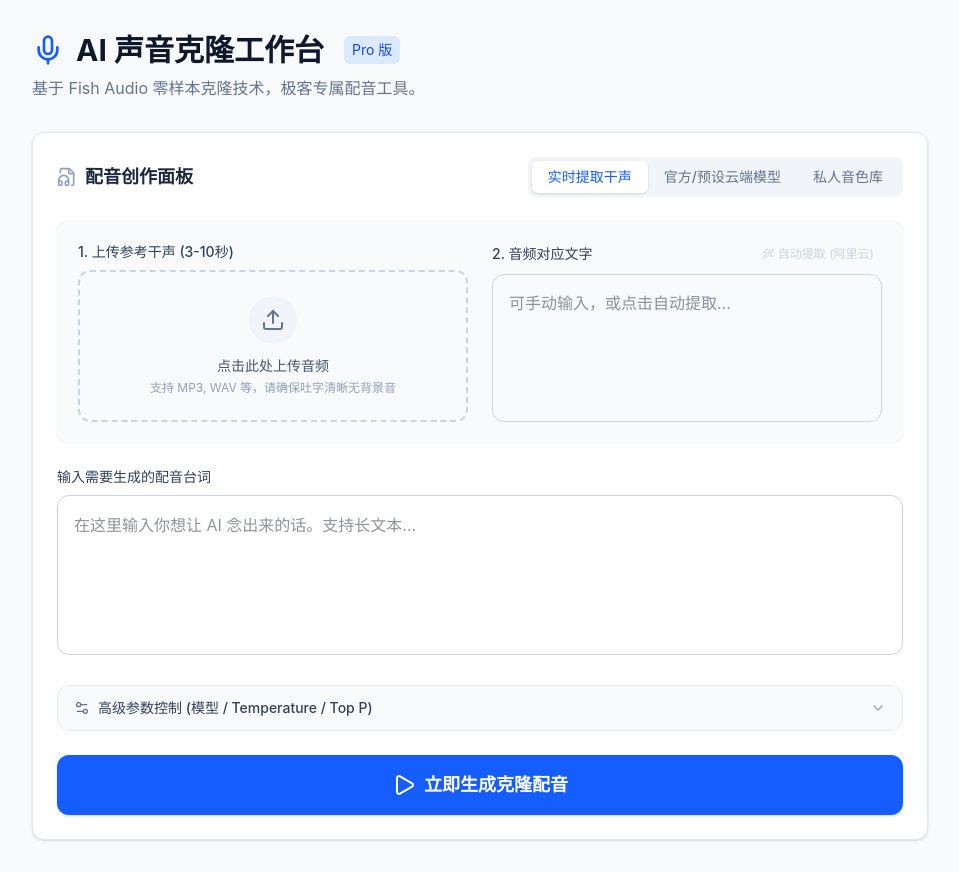
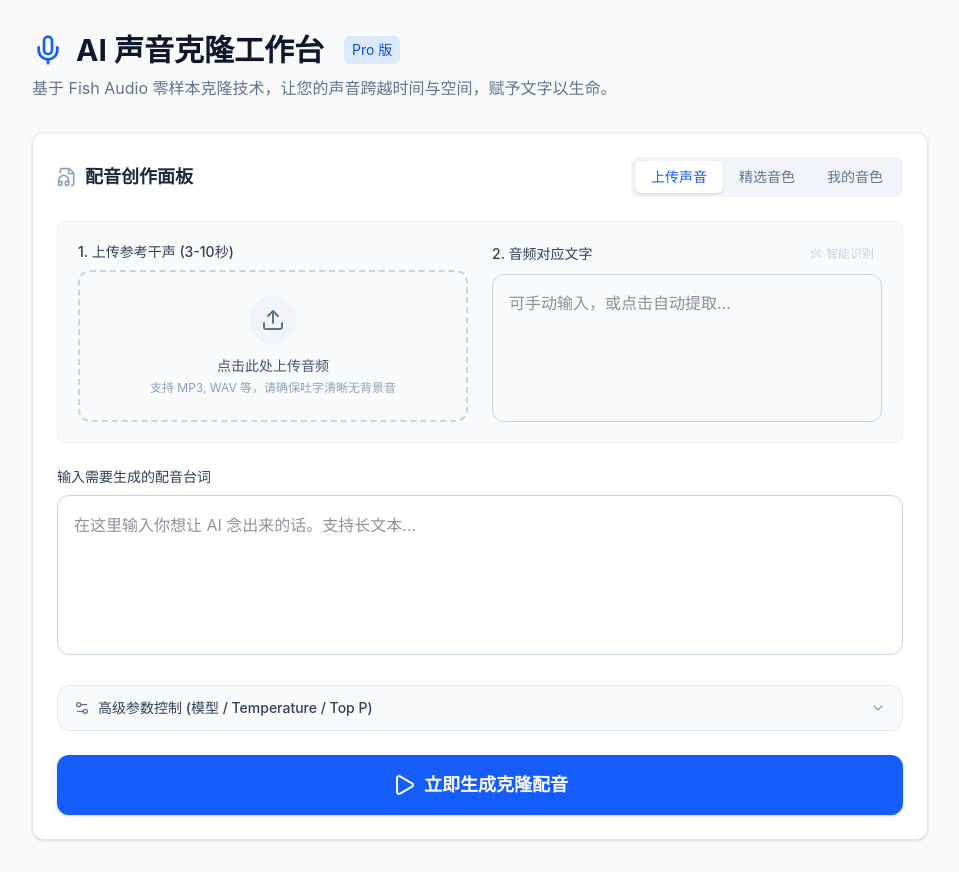
Before and after one commit to billowssun/fish-audio-clone, a React (Vite) app: page / in a window 1280 px wide. Shown: the whole page, without its empty margins (160-1119 px from the left). Built offline with nearby package versions, Linux system fonts and the light colour scheme.

Commit message:
polish: 优化按钮文案，修正识别标点，调整页面介绍风格

```diff
--- a/src/App.jsx
+++ b/src/App.jsx
@@ -75,7 +75,7 @@ export default function App() {
     if (fileInputRef.current) fileInputRef.current.value = '';
   };
 
-  // 自动识别参考音频文字 (调用自建阿里云代理)
+  // 自动识别参考音频文字 (调用 Groq Whisper 代理)
   const handleAutoRecognize = async () => {
     if (!referenceAudio) return setError("请先上传参考音频");
 
@@ -85,7 +85,8 @@ export default function App() {
     try {
       const formData = new FormData();
       formData.append("file", referenceAudio);
-      formData.append("model", "sensevoice-v1"); // 阿里云模型标识
+      // Groq Whisper 支持通过 prompt 引导模型输出标点符号
+      formData.append("prompt", "以下是一段中文语音，请完整转录并添加正确的标点符号。");
 
       const response = await fetch("/api/aliyun/asr", {
         method: "POST",
@@ -245,7 +246,7 @@ export default function App() {
             <Mic className="w-8 h-8 text-blue-600" />
             AI 声音克隆工作台 <span className="text-sm font-normal bg-blue-100 text-blue-700 py-1 px-2 rounded-md ml-2">Pro 版</span>
           </h1>
-          <p className="text-slate-500 mt-2">基于 Fish Audio 零样本克隆技术，极客专属配音工具。</p>
+          <p className="text-slate-500 mt-2">基于 Fish Audio 零样本克隆技术，让您的声音跨越时间与空间，赋予文字以生命。</p>
         </header>
 
         {/* 错误提示框 */}
@@ -266,13 +267,13 @@ export default function App() {
 
             <div className="flex bg-slate-100 p-1 rounded-lg shrink-0">
               <button onClick={() => setCloneMode('zero_shot')} className={`px-4 py-1.5 text-sm font-medium rounded-md transition-colors ${cloneMode === 'zero_shot' ? 'bg-white shadow-sm text-blue-600' : 'text-slate-500 hover:text-slate-700'}`}>
-                实时提取干声
+                上传声音
               </button>
               <button onClick={() => setCloneMode('reference_id')} className={`px-4 py-1.5 text-sm font-medium rounded-md transition-colors ${cloneMode === 'reference_id' ? 'bg-white shadow-sm text-blue-600' : 'text-slate-500 hover:text-slate-700'}`}>
-                官方/预设云端模型
+                精选音色
               </button>
               <button onClick={() => setCloneMode('my_voices')} className={`px-4 py-1.5 text-sm font-medium rounded-md transition-colors ${cloneMode === 'my_voices' ? 'bg-white shadow-sm text-blue-600' : 'text-slate-500 hover:text-slate-700'}`}>
-                私人音色库
+                我的音色
               </button>
             </div>
           </div>
@@ -315,7 +316,7 @@ export default function App() {
                       <label className="block text-sm font-medium text-slate-700">2. 音频对应文字</label>
                       <button onClick={handleAutoRecognize} disabled={isRecognizing || !referenceAudio} className={`flex items-center gap-1 text-xs px-2 py-1 rounded transition-colors ${isRecognizing ? 'text-slate-400 bg-slate-100 cursor-not-allowed' : !referenceAudio ? 'text-slate-300' : 'text-blue-600 bg-blue-50 hover:bg-blue-100'}`}>
                         {isRecognizing ? <Loader2 className="w-3 h-3 animate-spin" /> : <Wand2 className="w-3 h-3" />}
-                        {isRecognizing ? '识别中...' : '自动提取 (阿里云)'}
+                        {isRecognizing ? '识别中...' : '智能识别'}
                       </button>
                     </div>
                     <textarea value={referenceText} onChange={(e) => setReferenceText(e.target.value)} placeholder="可手动输入，或点击自动提取..." className="w-full flex-1 p-4 border border-slate-300 rounded-xl focus:outline-none focus:ring-2 focus:ring-blue-500 resize-none" />
```
